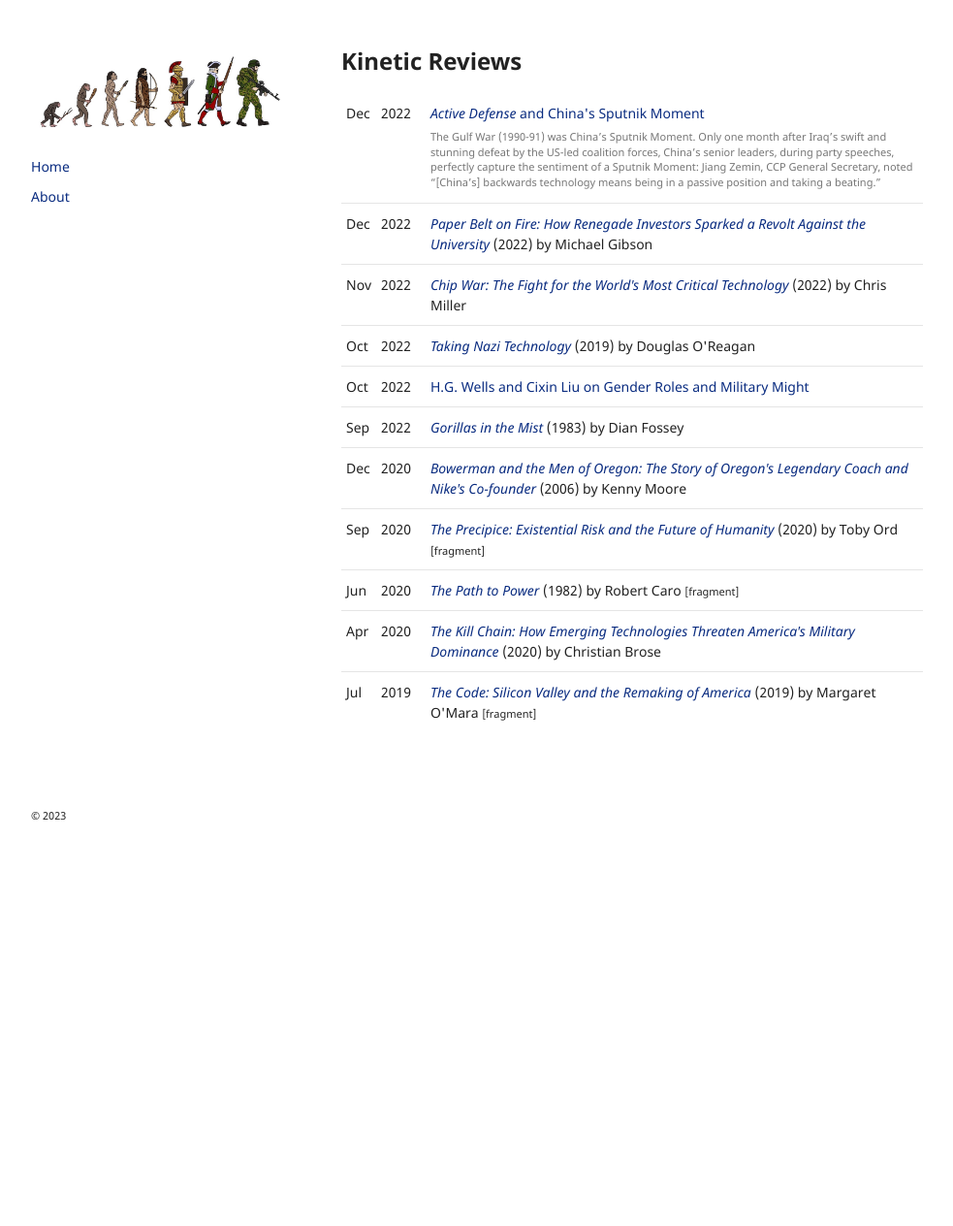
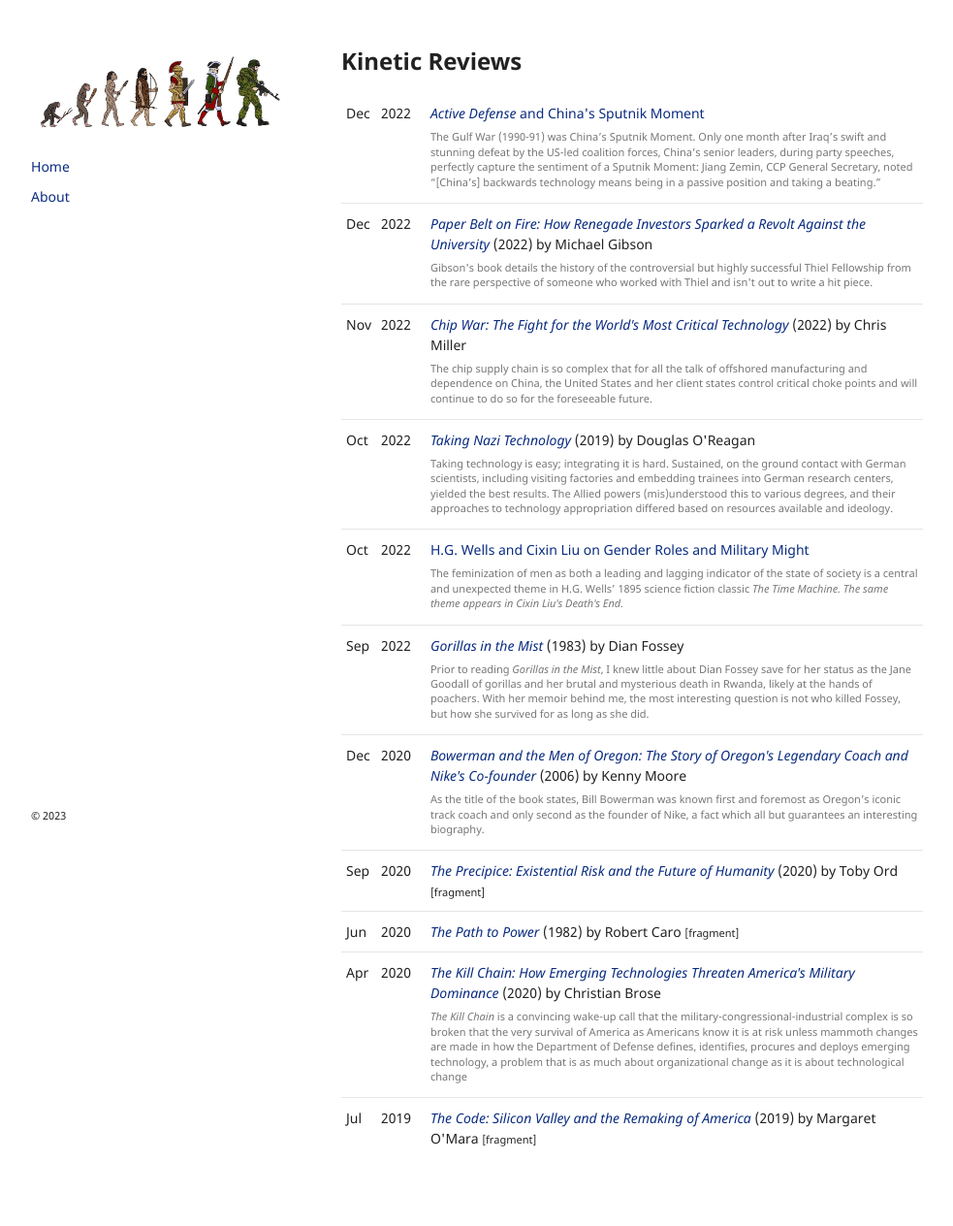
Before and after one commit to gordonhart/kinetic.reviews, a Jekyll site: the page built from index.html, in a window 1280 px wide. Shown: the whole page at 97% size, without its empty margins (148-1131 px from the left). Built offline with Jekyll 4.4.1, drawn with Linux system fonts in a browser that asks for light colours; the repository's description, which GitHub fills in, is left out; before the commit the page ends 900 px from its top, so only the background shows below that.

```diff
--- a/_data/posts.yml
+++ b/_data/posts.yml
@@ -9,34 +9,46 @@
   year: 2022
   date: 2022-12-04
   slug: paper-belt-on-fire
+  blurb: |
+    Gibson's book details the history of the controversial but highly successful Thiel Fellowship from the rare perspective of someone who worked with Thiel and isn't out to write a hit piece.
 
 - title: "Chip War: The Fight for the World's Most Critical Technology"
   author: Chris Miller
   year: 2022
   date: 2022-11-06
   slug: chip-war
+  blurb: |
+    The chip supply chain is so complex that for all the talk of offshored manufacturing and dependence on China, the United States and her client states control critical choke points and will continue to do so for the foreseeable future.
 
 - title: Taking Nazi Technology
   author: Douglas O'Reagan
   year: 2019
   date: 2022-10-18
   slug: taking-nazi-technology
+  blurb: |
+    Taking technology is easy; integrating it is hard. Sustained, on the ground contact with German scientists, including visiting factories and embedding trainees into German research centers, yielded the best results. The Allied powers (mis)understood this to various degrees, and their approaches to technology appropriation differed based on resources available and ideology.
 
 - title: H.G. Wells and Cixin Liu on Gender Roles and Military Might
   date: 2022-10-01
   slug: gender-roles-and-military-might
+  blurb: |
+    The feminization of men as both a leading and lagging indicator of the state of society is a central and unexpected theme in H.G. Wells’ 1895 science fiction classic <i>The Time Machine.<i/> The same theme appears in Cixin Liu's <i>Death's End.</i>
 
 - title: Gorillas in the Mist
   author: Dian Fossey
   year: 1983
   date: 2022-09-06
   slug: gorillas-in-the-mist
+  blurb: |
+    Prior to reading <i>Gorillas in the Mist</i>, I knew little about Dian Fossey save for her status as the Jane Goodall of gorillas and her brutal and mysterious death in Rwanda, likely at the hands of poachers. With her memoir behind me, the most interesting question is not who killed Fossey, but how she survived for as long as she did.
 
 - title: "Bowerman and the Men of Oregon: The Story of Oregon's Legendary Coach and Nike's Co-founder"
   author: Kenny Moore
   year: 2006
   date: 2020-12-05
   slug: bowerman-and-the-men-of-oregon
+  blurb: |
+    As the title of the book states, Bill Bowerman was known first and foremost as Oregon’s iconic track coach and only second as the founder of Nike, a fact which all but guarantees an interesting biography.
 
 - title: "The Precipice: Existential Risk and the Future of Humanity"
   author: Toby Ord
@@ -57,6 +69,8 @@
   year: 2020
   date: 2020-04-24
   slug: the-kill-chain
+  blurb: |
+    <i>The Kill Chain</i> is a convincing wake-up call that the military-congressional-industrial complex is so broken that the very survival of America as Americans know it is at risk unless mammoth changes are made in how the Department of Defense defines, identifies, procures and deploys emerging technology, a problem that is as much about organizational change as it is about technological change
 
 - title: "The Code: Silicon Valley and the Remaking of America"
   author: Margaret O'Mara
```
